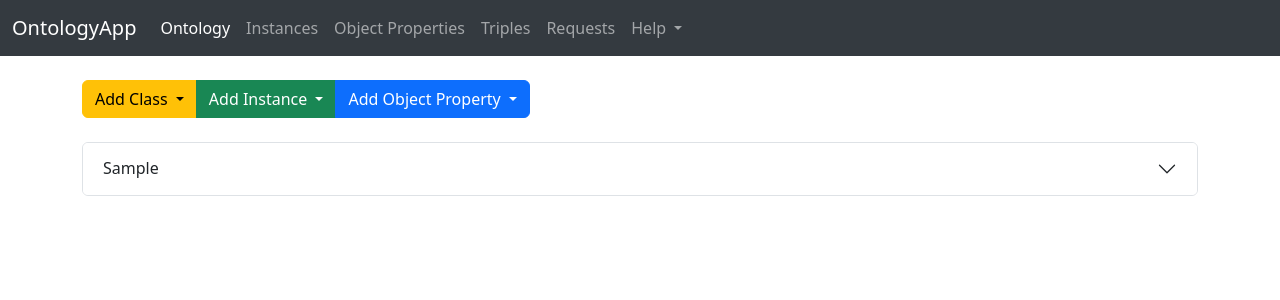
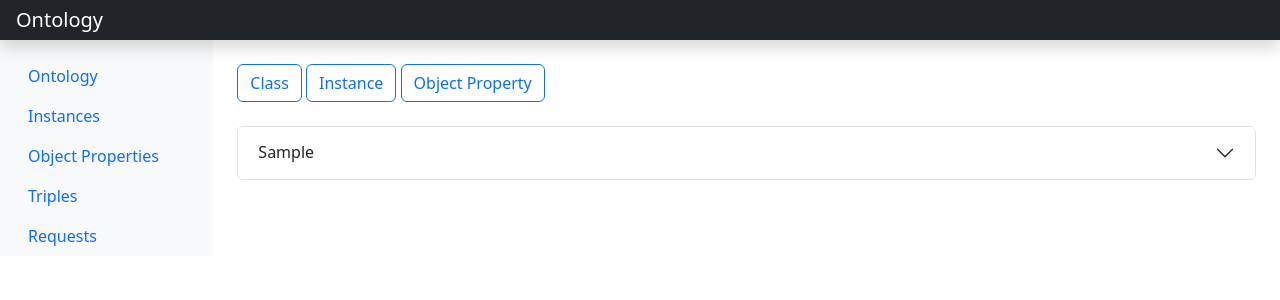
Before and after one commit to ara2003/PBZ_2_3, a Django app: template OntologyApp/main/templates/main/ontology.html in a window 1280 px wide. Shown: the top 300 px of the page. Run offline with Django 4.2, Linux system fonts and the light colour scheme; the template is opened without the code that fills it: most values are stand-ins (such as "Sample title", 1, 10 or a date in 2020); some libraries are stand-ins or nearby versions.

Commit message:
additional design

```diff
--- a/OntologyApp/main/templates/main/base.html
+++ b/OntologyApp/main/templates/main/base.html
@@ -10,45 +10,45 @@
     <link rel="stylesheet" href="https://fonts.googleapis.com/css?family=Roboto:300,400,500,700&display=swap">
   </head>
   <body>
-    <nav class="navbar navbar-expand-lg bg-body-secondary" data-bs-theme="dark">
-        <div class="container-fluid">
-          <a class="navbar-brand">OntologyApp</a>
-          <button class="navbar-toggler" type="button" data-bs-toggle="collapse" data-bs-target="#navbarColor01" aria-controls="navbarColor01" aria-expanded="false" aria-label="Toggle navigation">
-            <span class="navbar-toggler-icon"></span>
-          </button>
-          <div class="collapse navbar-collapse" id="navbarColor01">
-            <ul class="navbar-nav me-auto mb-2 mb-lg-0">
+    <header class="navbar navbar-dark sticky-top bg-dark flex-md-nowrap p-0 shadow">
+      <a class="navbar-brand col-md-3 col-lg-2 me-0 px-3">Ontology</a>
+    </header>
+    <div class="container-fluid">
+      <div class="row">
+        <nav id="sidebarMenu" class="col-md-3 col-lg-2 d-md-block bg-light sidebar collapse">
+          <div class="position-sticky pt-3">
+            <ul class="nav flex-column">
               <li class="nav-item">
-                <a class="nav-link" id="Ontology" aria-current="page" href="{% url 'ontology' %}">Ontology</a>
+                <a class="nav-link active" aria-current="page" href="{% url 'ontology' %}">
+                  Ontology
+                </a>
               </li>
               <li class="nav-item">
-                <a class="nav-link" id="Instances" href="{% url 'instances' %}">Instances</a>
+                <a class="nav-link" href="{% url 'instances' %}">
+                  Instances
+                </a>
               </li>
               <li class="nav-item">
-                <a class="nav-link" id="Object Properties" href="{% url 'objectProperties' %}">Object Properties</a>
+                <a class="nav-link" href="{% url 'objectProperties' %}">
+                  Object Properties
+                </a>
               </li>
               <li class="nav-item">
-                <a class="nav-link" id="Triples" href="{% url 'triplesRDF' %}">Triples</a>
+                <a class="nav-link" href="{% url 'triplesRDF' %}">
+                  Triples
+                </a>
               </li>
               <li class="nav-item">
-                <a class="nav-link" id="Requests" href="{% url 'sparqlRequests' %}">Requests</a>
+                <a class="nav-link" href="{% url 'sparqlRequests' %}">
+                  Requests
+                </a>
               </li>
-              <li class="nav-item dropdown">
-                <a class="nav-link dropdown-toggle" id="navbarDarkDropdownMenuLink" role="button" data-bs-toggle="dropdown" aria-expanded="false">
-                  Help
-                </a>
-                <ul class="dropdown-menu dropdown-menu-dark" aria-labelledby="navbarDarkDropdownMenuLink">
-                  <li style="text-align: center;">Input format</li>
-                  <li style="text-align: center;">:name</li>
-                </ul>
-              </li>
-            </ul>
           </div>
-        </div>
-    </nav>
-    </br>
-    <div class="container">
-      {% block content %}{% endblock %}
+        </nav>
+        <main class="col-md-9 ms-sm-auto col-lg-10 px-md-4">
+          {% block content %}{% endblock %}
+        </main>
+      </div>
     </div>
 
     <script src="https://cdn.jsdelivr.net/npm/bootstrap@5.3.0-alpha1/dist/js/bootstrap.bundle.min.js" integrity="sha384-w76AqPfDkMBDXo30jS1Sgez6pr3x5MlQ1ZAGC+nuZB+EYdgRZgiwxhTBTkF7CXvN" crossorigin="anonymous"></script>
--- a/OntologyApp/main/templates/main/ontology.html
+++ b/OntologyApp/main/templates/main/ontology.html
@@ -13,51 +13,86 @@ Ontology
   c.classList.add('active')
 </script>
 
+  <br/>
+  <button type="button" class="btn btn-outline-primary" data-bs-toggle="modal" data-bs-target="#exampleModal">
+    Class
+  </button>
 
-<div class="btn-group">
-  <div class="btn-group">
-    <button type="button" class="btn btn-warning dropdown-toggle" data-bs-toggle="dropdown" aria-expanded="false">
-      Add Class
-    </button>
-    <ul class="dropdown-menu">
+  <!-- Modal -->
+  <div class="modal fade" id="exampleModal" tabindex="-1" aria-labelledby="exampleModalLabel" aria-hidden="true">
+    <div class="modal-dialog">
+      <div class="modal-content">
+        <div class="modal-header">
+          <h5 class="modal-title" id="exampleModalLabel">Add class</h5>
+          <button type="button" class="btn-close" data-bs-dismiss="modal" aria-label="Close"></button>
+        </div>
         <form method='post'>
         {% csrf_token %}
-        <li><input placeholder="Enter name" class="form-control dropdown-item" type="text" id="classInputName" name="classInputName"></li>
-        <li><hr class="dropdown-divider"></li>
-        <li><button type="submit" class="dropdown-item" name="addClass">Add</button></li>
+        <div class="modal-body">
+          <input placeholder="Enter name" class="form-control dropdown-item" type="text" id="classInputName" name="classInputName">
+        </div>
+        <div class="modal-footer">
+          <button type="submit" class="btn btn-success" name="addClass">Add</button>
+          <button type="button" class="btn btn-secondary" data-bs-dismiss="modal">Close</button>
+        </div>
         </form>
-    </ul>
+      </div>
+    </div>
   </div>
 
-  <div class="btn-group">
-    <button type="button" class="btn btn-success dropdown-toggle" data-bs-toggle="dropdown" aria-expanded="false">
-      Add Instance
+  <button type="button" class="btn btn-outline-primary" data-bs-toggle="modal" data-bs-target="#exampleModal1">
+    Instance
   </button>
-    <ul class="dropdown-menu">
+
+  <!-- Modal -->
+  <div class="modal fade" id="exampleModal1" tabindex="-1" aria-labelledby="exampleModal1Label" aria-hidden="true">
+    <div class="modal-dialog">
+      <div class="modal-content">
+        <div class="modal-header">
+          <h5 class="modal-title" id="exampleModal1Label">Add instance</h5>
+          <button type="button" class="btn-close" data-bs-dismiss="modal" aria-label="Close"></button>
+        </div>
         <form method='post'>
         {% csrf_token %}
-        <li><input placeholder="Enter name" class="form-control dropdown-item" type="text" id="individualInputName" name="individualInputName"></li></br>
-        <li><input placeholder="Enter class" class="form-control dropdown-item" type="text" id="individualInput" name="individualInput"></li>
-        <li><hr class="dropdown-divider"></li>
-        <li><button type="submit" class="dropdown-item" name="addInstance">Add</button></li>
+        <div class="modal-body">
+          <input placeholder="Enter name" class="form-control dropdown-item" type="text" id="individualInputName" name="individualInputName"></br>
+          <input placeholder="Enter class" class="form-control dropdown-item" type="text" id="individualInput" name="individualInput">
+        </div>
+        <div class="modal-footer">
+          <button type="submit" class="btn btn-success" name="addInstance">Add</button>
+          <button type="button" class="btn btn-secondary" data-bs-dismiss="modal">Close</button>
+        </div>
         </form>
-    </ul>
+      </div>
+    </div>
   </div>
 
-  <div class="btn-group">
-    <button type="button" class="btn btn-primary dropdown-toggle" data-bs-toggle="dropdown" aria-expanded="false">
-      Add Object Property
+
+  <button type="button" class="btn btn-outline-primary" data-bs-toggle="modal" data-bs-target="#exampleModal2">
+    Object Property
   </button>
-    <ul class="dropdown-menu">
+
+  <!-- Modal -->
+  <div class="modal fade" id="exampleModal2" tabindex="-1" aria-labelledby="exampleModal2Label" aria-hidden="true">
+    <div class="modal-dialog">
+      <div class="modal-content">
+        <div class="modal-header">
+          <h5 class="modal-title" id="exampleModal2Label">Add object property</h5>
+          <button type="button" class="btn-close" data-bs-dismiss="modal" aria-label="Close"></button>
+        </div>
         <form method='post'>
         {% csrf_token %}
-        <li><input placeholder="Enter name" class="form-control dropdown-item" type="text" id="objectPropertyInputName" name="objectPropertyInputName"></li></br>
-        <li><input placeholder="Enter subject" class="form-control dropdown-item" type="text" id="objectPropertyInputOne" name="objectPropertyInputOne"></li></br>
-        <li><input placeholder="Enter object" class="form-control dropdown-item" type="text" id="objectPropertyInputTwo" name="objectPropertyInputTwo"></li>
-        <li><hr class="dropdown-divider"></li>
-        <li><button type="submit" class="dropdown-item" name="addObjectProperty">Add</button></li>
+        <div class="modal-body">
+          <input placeholder="Enter name" class="form-control dropdown-item" type="text" id="objectPropertyInputName" name="objectPropertyInputName"></br>
+          <input placeholder="Enter subject" class="form-control dropdown-item" type="text" id="objectPropertyInputOne" name="objectPropertyInputOne"></br>
+          <input placeholder="Enter object" class="form-control dropdown-item" type="text" id="objectPropertyInputTwo" name="objectPropertyInputTwo">
+        </div>
+        <div class="modal-footer">
+          <button type="submit" class="btn btn-success" name="addObjectProperty">Add</button>
+          <button type="button" class="btn btn-secondary" data-bs-dismiss="modal">Close</button>
+        </div>
         </form>
-    </ul>
+      </div>
     </div>
   </div>
 
@@ -75,7 +110,7 @@ Ontology
     <div id="collapse{{ forloop.counter0 }}" class="accordion-collapse collapse" aria-labelledby="heading{{ forloop.counter0 }}" data-bs-parent="#accordionExample">
       <div class="accordion-body">
         <div class="table-responsive">
-          <table class="table table-hover table-sm">
+          <table class="table table-striped">
             <thead>
               <tr>
                 <th scope="col">Super Classes</th>
@@ -89,7 +124,7 @@ Ontology
               {% endfor %}
             </tbody>
           </table>
-          <table class="table table-hover table-sm">
+          <table class="table table-striped">
             <thead>
               <tr>
                 <th scope="col">Subclasses</th>
@@ -103,7 +138,7 @@ Ontology
               {% endfor %}
             </tbody>
           </table>
-          <table class="table table-hover table-sm">
+          <table class="table table-striped">
             <thead>
               <tr>
                 <th scope="col">Instance</th>
@@ -123,26 +158,26 @@ Ontology
 
             <div class="input-group">
               <input placeholder="Enter super class" class="form-control" type="text" id="classInputOne" name="classInputOne"></br>
-              <button type="submit" class="btn btn-success float-end" name="addSuperClass" value="{{ el.0 }}">Add</button>
+              <button type="submit" class="btn btn-outline-success float-end" name="addSuperClass" value="{{ el.0 }}">Add</button>
             </div>
 
             </br>
 
             <div class="input-group">
               <input placeholder="Enter Subclass" class="form-control" type="text" id="classInputTwo" name="classInputTwo">
-              <button type="submit" class="btn btn-success float-end" name="addSubClass" value="{{ el.0 }}">Add</button>
+              <button type="submit" class="btn btn-outline-success float-end" name="addSubClass" value="{{ el.0 }}">Add</button>
             </div>
 
             </br>
 
             <div class="input-group">
               <input placeholder="Enter new name" class="form-control" type="text" id="classEditOne" name="newName">
-              <button type="submit" class="btn btn-warning float-end" name="Edit" value="{{ el.0 }}">Edit</button>
+              <button type="submit" class="btn btn-outline-warning float-end" name="Edit" value="{{ el.0 }}">Edit</button>
             </div>
 
             </br>
 
-            <button type="submit" class="btn btn-danger btn-sm float-end" name="Delete" value="{{ el.0 }}">Delete</button>
+            <button type="submit" class="btn btn-outline-danger btn-sm float-end" name="Delete" value="{{ el.0 }}">Delete</button>
 
           </form>
 
@@ -165,8 +200,8 @@ Ontology
     }
   </style>
 
-  <img src="https://media.tenor.com/ywIY7WlJRLwAAAAi/yes-please-sir-waiting.gif" alt="Yes Please Sir Waiting Sticker" width="173" height="173" />
-  <p style="text-align: center;">No classes. Please add some...</p>
+  <!-- <img src="https://media.tenor.com/ywIY7WlJRLwAAAAi/yes-please-sir-waiting.gif" alt="Yes Please Sir Waiting Sticker" width="173" height="173" /> -->
+  <p style="text-align: center;">There are no classes</p>
 {% endif %}
 
 {% endblock %}
--- a/OntologyApp/main/templates/main/sparqlRequests.html
+++ b/OntologyApp/main/templates/main/sparqlRequests.html
@@ -12,10 +12,11 @@ SPARQL Requests
   c.classList.add('active')
 </script>
 
+<br />
 <form method="post" enctype="multipart/form-data">
     {% csrf_token %}
     {{ form.body }}<br>
-    <button type="submit" class="btn btn-success" name="Submit">Request</button>
+    <button type="submit" class="btn btn-outline-success" name="Submit">Request</button>
     <span>{{ context.error }}</span>
 </form>
 
--- a/OntologyApp/main/templates/main/triplesRDF.html
+++ b/OntologyApp/main/templates/main/triplesRDF.html
@@ -13,7 +13,7 @@ Triples
 </script>
 
 <div class="table-responsive">
-    <table class="table table-hover table-sm">
+    <table class="table table-striped">
       <thead>
         <tr>
           <th scope="col">Subject</th>
@@ -31,7 +31,7 @@ Triples
             <form method="post">
               {% csrf_token %}
 
-              <button type="submit" class="btn btn-danger float-end" name="Delete" value="{{ el.subject }} {{ el.predicate }} {{ el.object }}">Delete</button>
+              <button type="submit" class="btn btn-outline-danger float-end" name="Delete" value="{{ el.subject }} {{ el.predicate }} {{ el.object }}">Delete</button>
             </form>
           </td>
         </tr>
```
Also changed, not shown: OntologyApp/main/templates/main/instances.html (+26 -14 lines), OntologyApp/main/templates/main/objectProperties.html (+27 -14 lines). Lines whose indentation alone changed are shown as unchanged.
